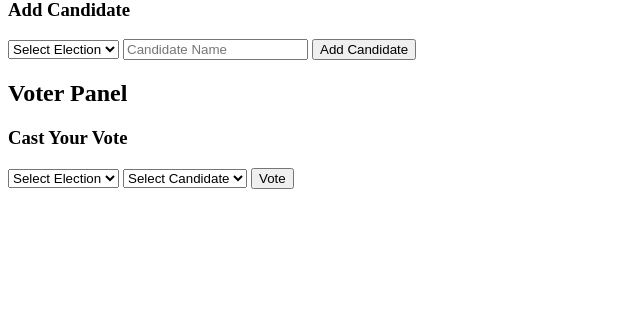
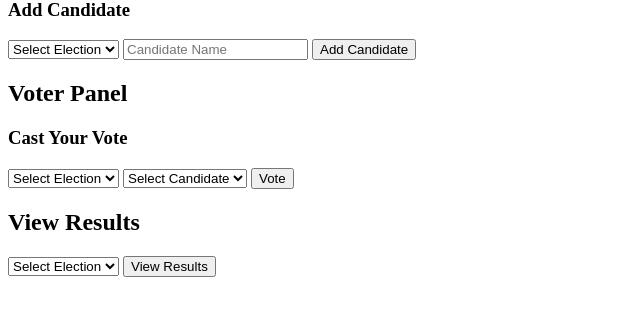
Before and after one commit to anoopmagar141/OnlineVotingSystem-, a PHP site: page / in a window 1280 px wide. Shown: the part 209-529 px from the top of the page, without its empty margins (0-640 px from the left). Run offline with PHP 8.4, Linux system fonts and the light colour scheme; data that the repository does not hold is empty.

Commit message:
for view result

```diff
--- a/index.php
+++ b/index.php
@@ -117,5 +117,20 @@ if (isset($_GET['results'])) {
         </select>
         <button type="submit" name="vote">Vote</button>
     </form>
+
+    <!-- View Results -->
+    <h2>View Results</h2>
+    <form method="GET">
+        <select name="results" required>
+            <option value="" disabled selected>Select Election</option>
+            <?php
+            $elections = $conn->query("SELECT * FROM elections");
+            while ($row = $elections->fetch_assoc()) {
+                echo "<option value='" . $row['election_id'] . "'>" . $row['election_name'] . "</option>";
+            }
+            ?>
+        </select>
+        <button type="submit">View Results</button>
+    </form>
 </body>
 </html>
```
